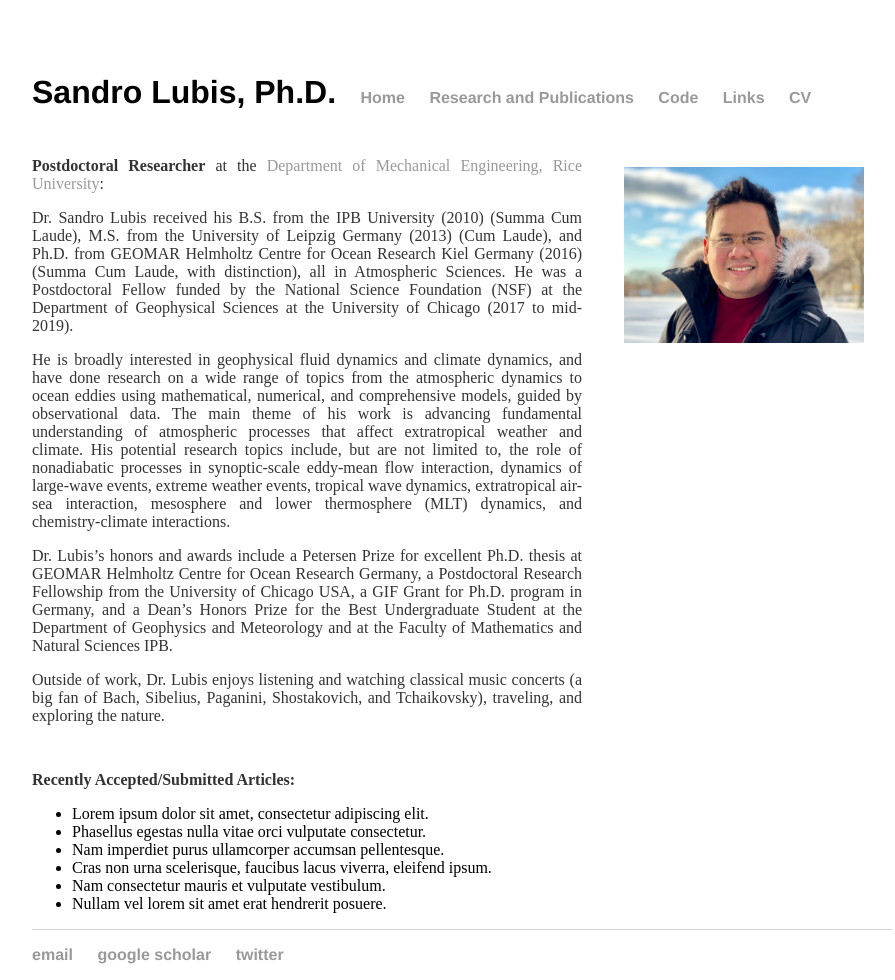
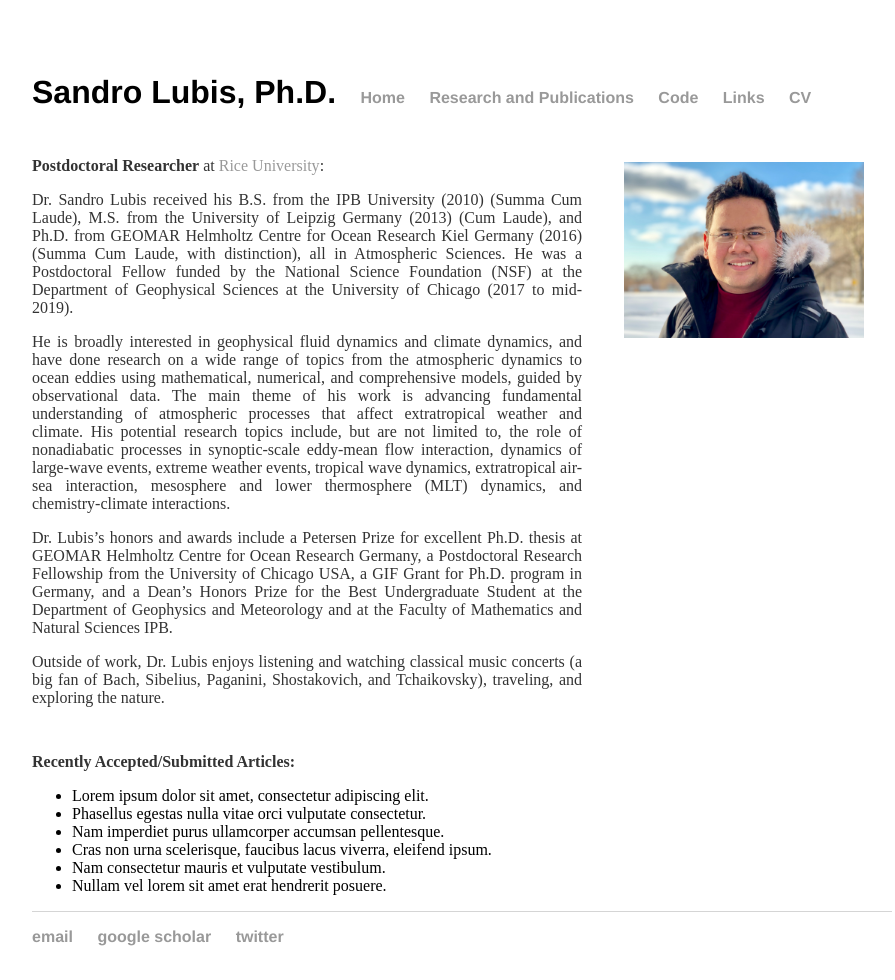
Before and after one commit to sandrolubis/sandrolubis.github.io, a Jekyll site: the page built from index.html, in a window 1280 px wide. Shown: the whole page, without its empty margins (276-1171 px from the left). Built offline with Jekyll 4.4.1, drawn with Linux system fonts in a browser that asks for light colours.

Commit message:
Update index.html

```diff
--- a/index.html
+++ b/index.html
@@ -28,10 +28,10 @@
 
 <div class="blurb">
 
-	<img src="/assets/images/profile.jpg" alt="Me" style="position:absolute; left:900px;width:240px;padding-top:40px">
+	<img src="/assets/images/profile.jpg" alt="Me" style="position:absolute; left:900px;width:240px;padding-top:35px">
 
 
-	<p class="ex", style="padding-top:30px"><font size=3><b>Postdoctoral Researcher</b> at the <a href="https://mech.rice.edu/">Department of Mechanical Engineering, Rice University</a>:</p>
+	<p class="ex", style="padding-top:30px"><font size=3><b>Postdoctoral Researcher</b> at <a href="https://mech.rice.edu/">Rice University</a>:</p>
 
 	<p class="ex"><font size=3> Dr. Sandro Lubis received his B.S. from the IPB University (2010) (Summa Cum Laude), M.S.
 		from the University of Leipzig Germany (2013) (Cum Laude), and Ph.D. from GEOMAR Helmholtz Centre for Ocean Research Kiel Germany (2016)
```
